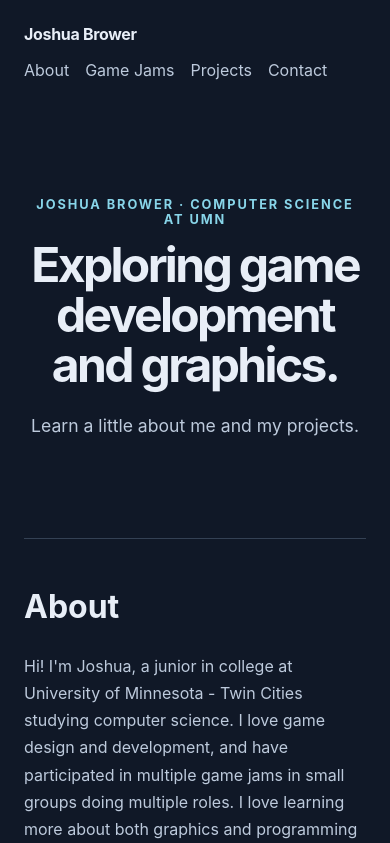
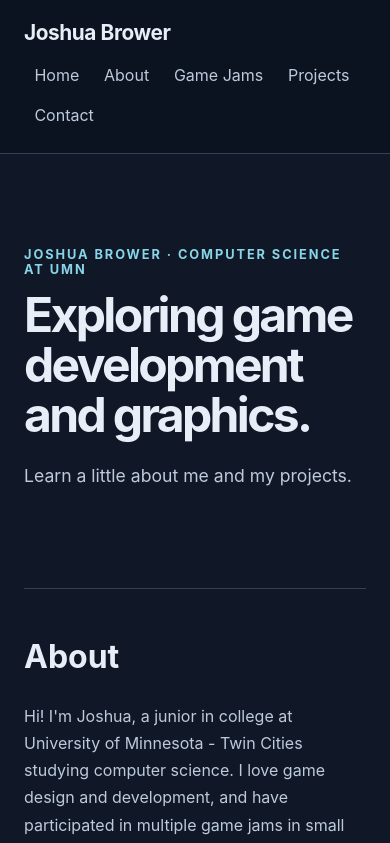
Before and after one commit to SionThePeon/JoshuaBrower-website, a React (Vite) app: page / in a window 390 px wide. Shown: the top 843 px of the page. Built offline with nearby package versions, Linux system fonts and the light colour scheme.

Commit message:
alterFormat

```diff
--- a/src/components/Header.jsx
+++ b/src/components/Header.jsx
@@ -4,6 +4,7 @@ export default function Header() {
     <header className="site-header">
       <a className="brand" href={base}>Joshua Brower</a>
       <nav aria-label="Main navigation">
+        <a href={base}>Home</a>
         <a href={`${base}#about`}>About</a>
         <a href={`${base}#games`}>Game Jams</a>
         <a href={`${base}#projects`}>Projects</a>
--- a/src/styles.css
+++ b/src/styles.css
@@ -1,4 +1,5 @@
 :root {
+  --sidebar-width: 250px;
   font-family: Inter, ui-sans-serif, system-ui, -apple-system, BlinkMacSystemFont, "Segoe UI", sans-serif;
   color: #e8eef7;
   background: #101827;
@@ -8,19 +9,19 @@
 
 * { box-sizing: border-box; }
 html { scroll-behavior: smooth; }
-body { margin: 0; min-width: 320px; }
+body { margin: 0; min-width: 320px; padding-left: var(--sidebar-width); }
 a { color: inherit; }
 a:focus-visible { outline: 3px solid #88d5e9; outline-offset: 4px; }
 button:focus-visible { outline: 3px solid #88d5e9; outline-offset: 4px; }
 
-.site-header, .site-footer, main { width: min(100% - 3rem, 960px); margin-inline: auto; }
-.site-header { display: flex; justify-content: space-between; align-items: center; gap: 1rem; padding-block: 1.5rem; }
-.brand { font-weight: 750; text-decoration: none; letter-spacing: -.02em; }
-nav { display: flex; flex-wrap: wrap; gap: 1.25rem; }
-nav a { color: #bdcadc; text-decoration: none; }
-nav a:hover { color: #fff; }
-.hero { padding-block: clamp(5rem, 12vw, 9rem); text-align: center; }
-.hero h1, .hero .intro { margin-inline: auto; }
+.site-footer, main { width: min(100% - 4rem, 1100px); margin-inline: auto; }
+.site-header { position: fixed; inset: 0 auto 0 0; z-index: 10; display: flex; flex-direction: column; align-items: stretch; width: var(--sidebar-width); padding: 2.25rem 1.5rem; overflow-y: auto; background: #0b1320; border-right: 1px solid #344154; }
+.brand { font-size: 1.3rem; font-weight: 750; text-decoration: none; letter-spacing: -.02em; }
+nav { display: flex; flex-direction: column; gap: .25rem; margin-top: 3rem; }
+nav a { padding: .75rem .9rem; border-radius: .45rem; color: #bdcadc; text-decoration: none; }
+nav a:hover, nav a:focus-visible { color: #fff; background: #182b40; }
+.hero { padding-block: clamp(5rem, 12vw, 9rem); text-align: left; }
+.hero h1, .hero .intro { margin-inline: 0; }
 .hero h1 { max-width: 16ch; }
 .eyebrow { color: #88d5e9; font-size: .8rem; font-weight: 700; letter-spacing: .15em; text-transform: uppercase; }
 h1 { max-width: 14ch; margin: .5rem 0 1.25rem; font-size: clamp(3rem, 8vw, 5.5rem); line-height: 1.05; letter-spacing: -.055em; }
@@ -79,9 +80,15 @@ h1 { max-width: 14ch; margin: .5rem 0 1.25rem; font-size: clamp(3rem, 8vw, 5.5re
 .download-panel p { margin-top: 0; color: #bdcadc; line-height: 1.7; }
 .site-footer { padding-block: 2rem; color: #bdcadc; font-size: .9rem; }
 
+@media (max-width: 760px) {
+  body { padding-left: 0; }
+  .site-header { position: relative; inset: auto; width: 100%; padding: 1.25rem 1.5rem; border-right: 0; border-bottom: 1px solid #344154; overflow: visible; }
+  nav { flex-direction: row; flex-wrap: wrap; gap: .25rem; margin-top: .75rem; }
+  nav a { padding: .5rem .65rem; }
+  .site-footer, main { width: min(100% - 3rem, 960px); }
+}
+
 @media (max-width: 580px) {
-  .site-header { align-items: flex-start; flex-direction: column; }
-  nav { gap: 1rem; }
   .about-layout { grid-template-columns: 1fr; gap: 2rem; }
   .about-photos { max-width: 440px; margin-inline: auto; }
   .game-stack { grid-template-columns: 1fr; }
```
